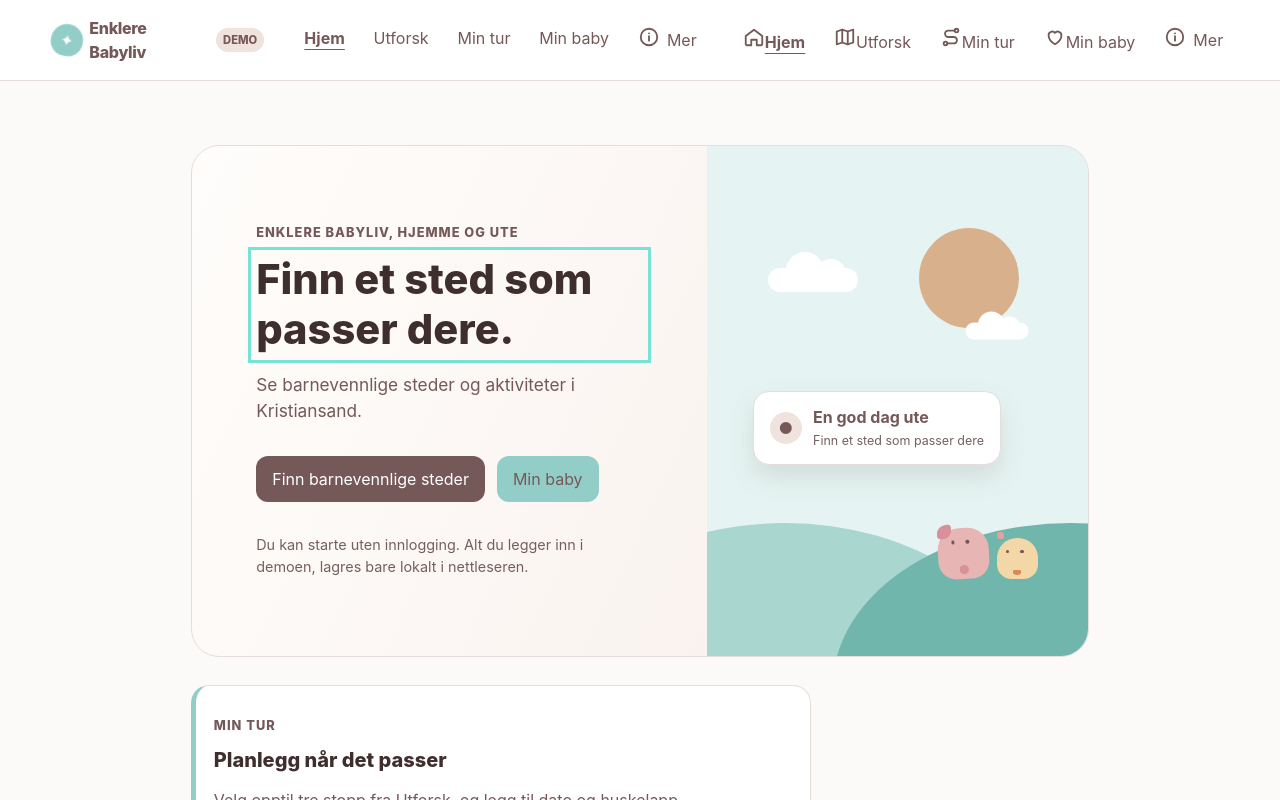
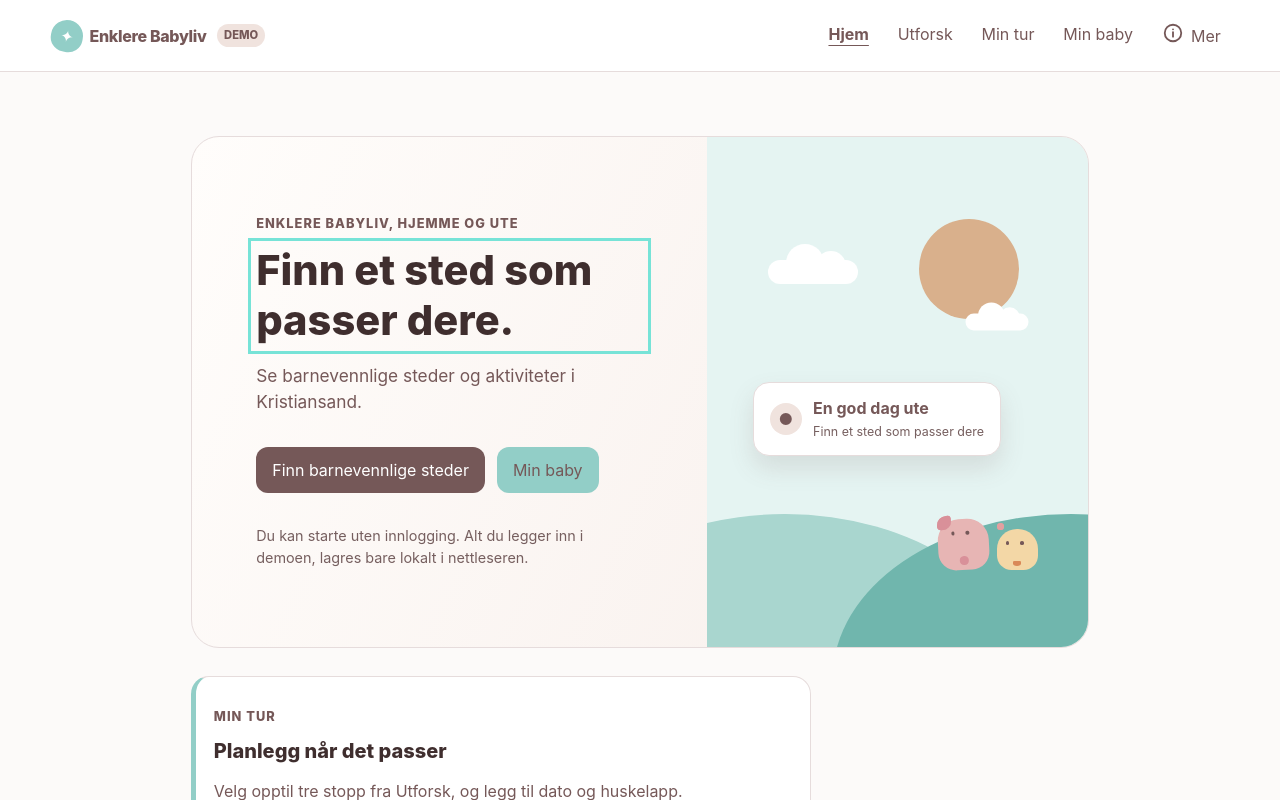
Before and after one commit to Karostudent/LittleClimby1, a React (Vite) app: page / in a window 1280 px wide. Shown: the top 800 px of the page. Built offline with nearby package versions, Linux system fonts and the light colour scheme.

Commit message:
Fikset meny

```diff
--- a/src/app/styles.css
+++ b/src/app/styles.css
@@ -60,7 +60,9 @@
 }
 
 /* Mobilmenyen følger Emma-stilens faste bunnnavigasjon, mens full meny beholdes på desktop. */
-.mobile-nav{display:none}
+.topbar nav.mobile-nav {
+  display: none;
+}
 @media(max-width:899px){
   .topbar{align-items:center;display:flex;gap:.75rem;padding:.65rem .8rem}
   .desktop-nav{display:none!important}
@@ -74,6 +76,8 @@
 }
 @media(min-width:900px){
   .desktop-nav{display:flex}
+  .topbar nav.desktop-nav{overflow:visible}
+  .desktop-nav .more-panel{max-height:calc(100vh - 5.5rem);overflow-y:auto}
 }
 
 .more-menu{position:relative}
```
